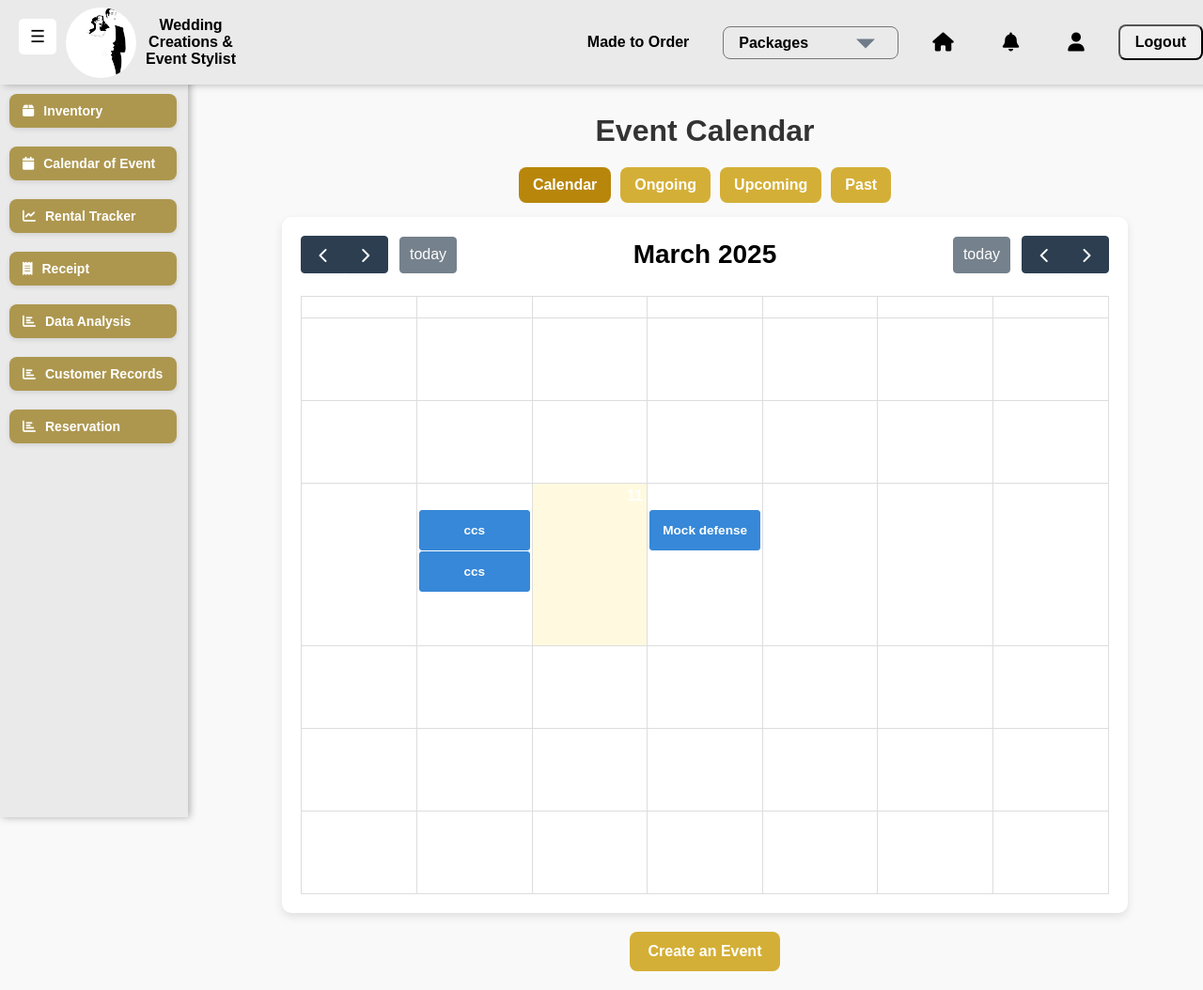
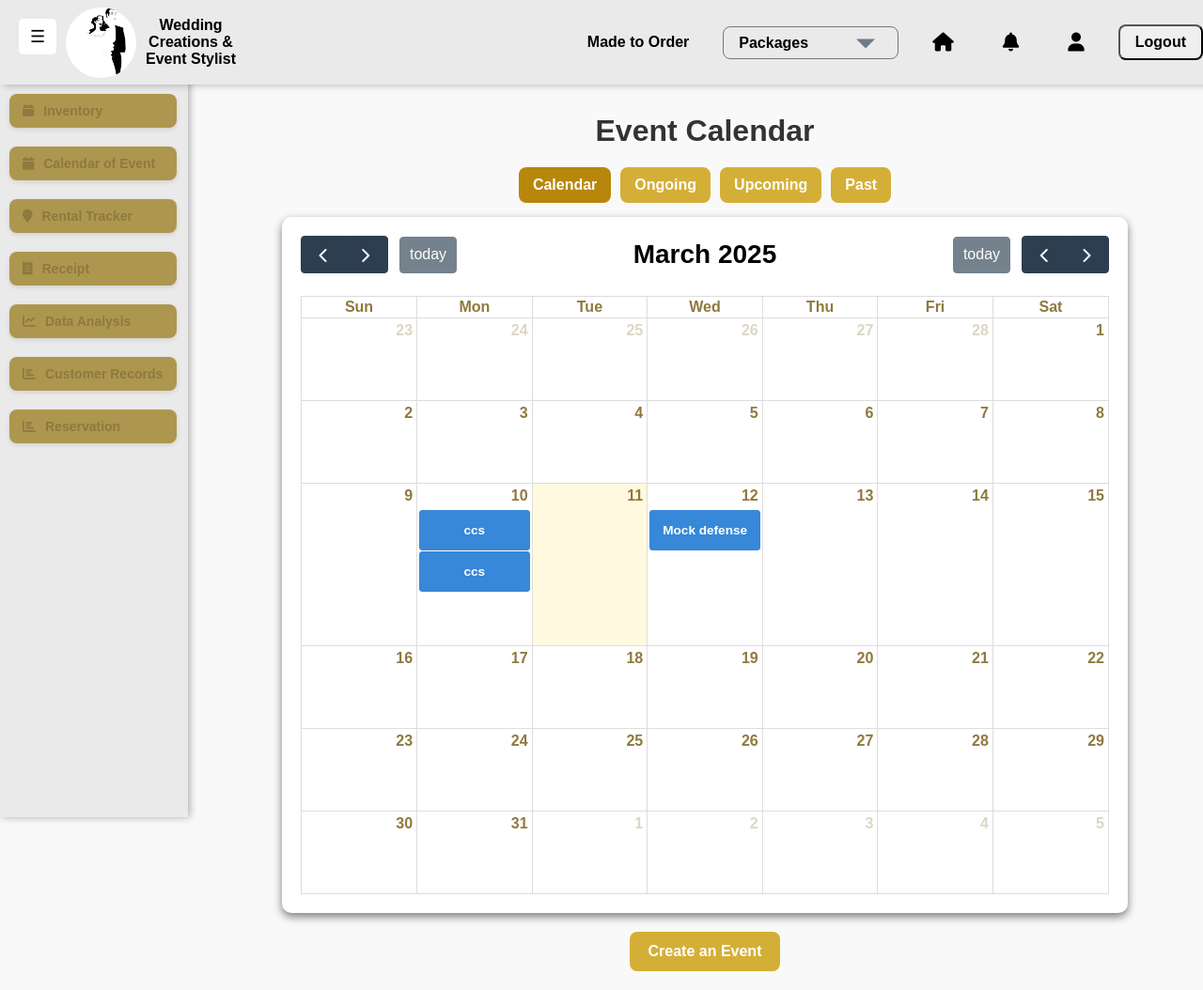
Before and after one commit to Neodayo/Saritas, a Django app: page /calendar/ in a window 1280 px wide. Shown: the whole page at 94% size. Run offline with Django 4.2, Linux system fonts and the light colour scheme; a user stored in the database is signed in; data comes from the database, SQL or seed files in the repository; both versions use the stored data as it was after the commit; lists and menus that the app fills with data are empty; some web fonts are replaced.

Commit message:
icons,fix the invisible numbering in calendar

```diff
--- a/saritas/saritasapp/templates/saritasapp/Calendar.html
+++ b/saritas/saritasapp/templates/saritasapp/Calendar.html
@@ -55,6 +55,10 @@ document.addEventListener("DOMContentLoaded", function () {
         text-align: center;
     }
 
+    a {
+        color: #8E793E;
+    }
+
     h1 {
         color: #333;
         margin-bottom: 20px;
@@ -92,7 +96,7 @@ document.addEventListener("DOMContentLoaded", function () {
         background: white;
         padding: 20px;
         border-radius: 10px;
-        box-shadow: 0px 4px 10px rgba(0, 0, 0, 0.1);
+        box-shadow: 0px 4px 10px rgba(0.5, 0.5, 0.5, 0.5);
     }
 
 
--- a/saritas/saritasapp/templates/saritasapp/base.html
+++ b/saritas/saritasapp/templates/saritasapp/base.html
@@ -20,16 +20,16 @@
                 <span class="fas fa-box"></span> <text>Inventory</text>
             </a>
             <a href="{% url 'saritasapp:calendar' %}" class="nav-btn">
-                <span class="fas fa-calendar"></span> <text>Calendar of Event</text>
+                <span class="fa fa-calendar"></span> <text>Calendar of Event</text>
             </a>
             <a href="{% url 'saritasapp:rental_tracker' %}" class="nav-btn">
-                <span class="fas fa-chart-line"></span> <text>Rental Tracker</text>
+                <span class="fa-solid fa-location-pin"></span> <text>Rental Tracker</text>
             </a>
             <a href="{% url 'saritasapp:receipt-detail' receipt_id=1 %}" class="nav-btn">
                 <span class="fas fa-receipt"></span> <text>Receipt</text>
             </a>
             <a href="{% url 'saritasapp:data_analysis' %}" class="nav-btn">
-                <span class="fas fa-chart-bar"></span> <text>Data Analysis</text>
+                <span class="fa fa-line-chart"></span> <text>Data Analysis</text>
             </a>
 
             <a href="{% url 'saritasapp:customer_list' %}" class="nav-btn">
```
Also changed, not shown: saritas/db.sqlite3.
